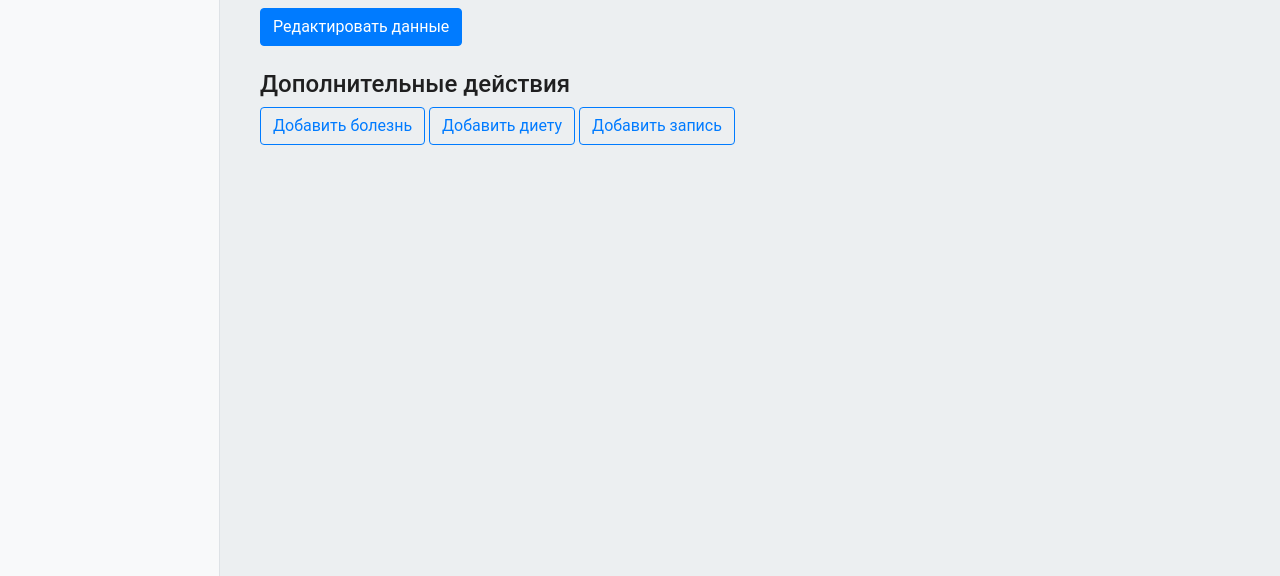
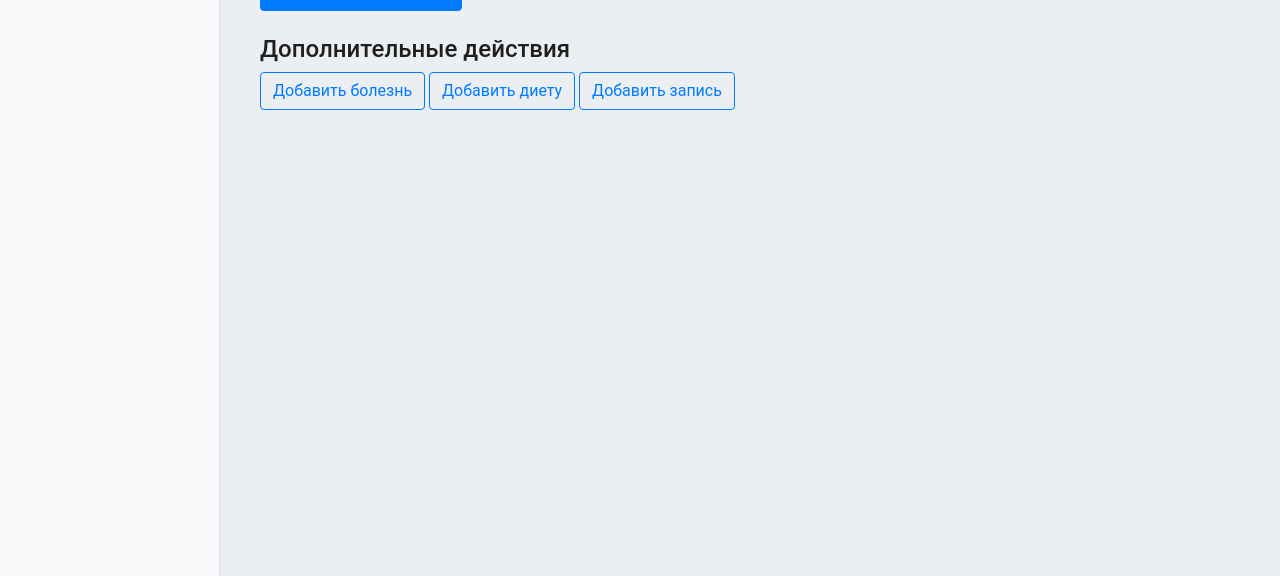
Before and after one commit to sadness333/vetwebapp, a website: page public/edit.html in a window 1280 px wide. Shown: the part 224-800 px from the top of the page. Drawn offline with nearby package versions, Linux system fonts and the light colour scheme; some packages are replaced by stand-ins of ours; no server answers.

Commit message:
Исправление стилей

```diff
--- a/public/styles.css
+++ b/public/styles.css
@@ -27,7 +27,8 @@ body {
 .content {
   margin-left: 240px;
   padding: 20px;
-  margin-top: 150px;  /* Отступ сверху для фиксации под шапкой */
+  padding-top: 65px;
+  margin-top: 70px;  /* Отступ сверху для фиксации под шапкой */
 }
 
 .nav-link.active {
```
